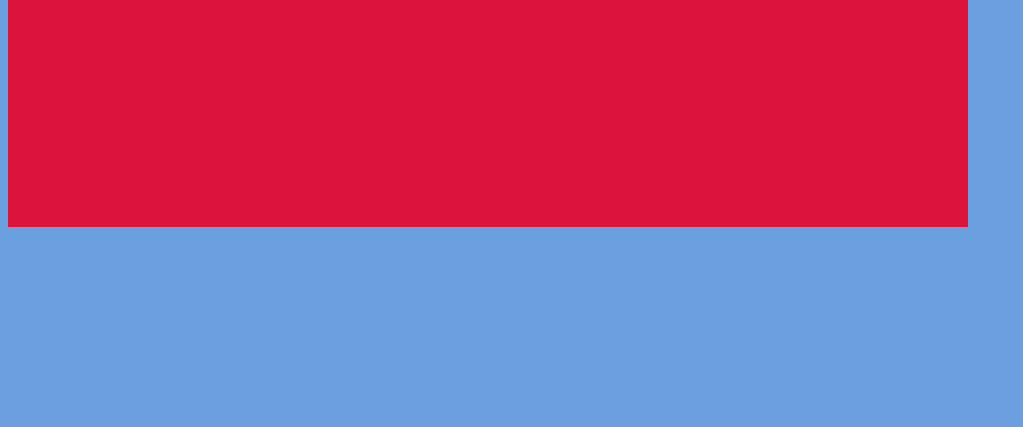
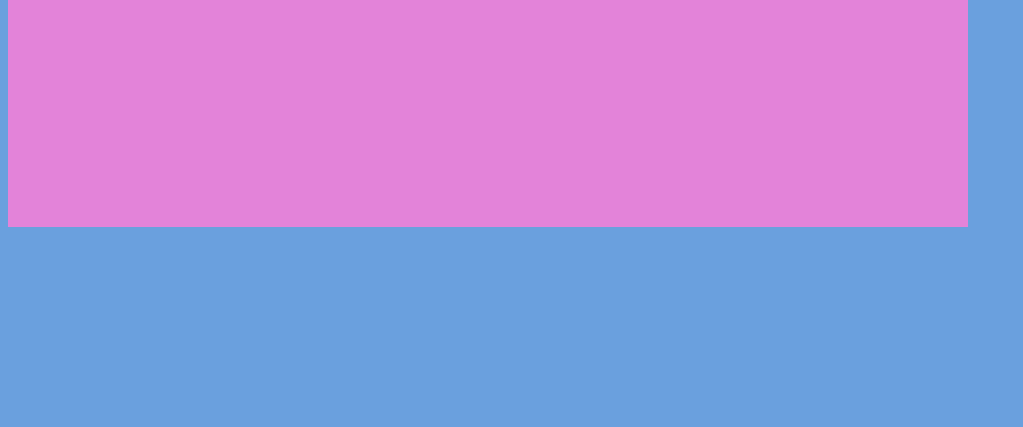
Before and after one commit to Abburris/GEOG456-S24, a plain HTML site: page index.html in a window 1280 px wide. Shown: the part 373-800 px from the top of the page, without its empty margins (0-1023 px from the left). Drawn offline with Linux system fonts and the light colour scheme.

Commit message:
color change

```diff
--- a/css/myStyle.css
+++ b/css/myStyle.css
@@ -6,7 +6,7 @@ body{
     top:25%;
     height: 50%;
     width: 75%;
-    background-color: crimson;
+    background-color: rgb(227, 131, 217);
 }
 
 h1 {
```
